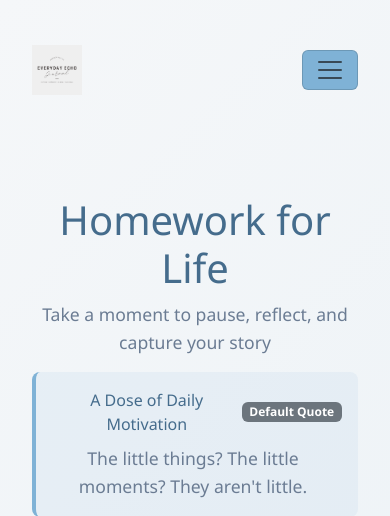
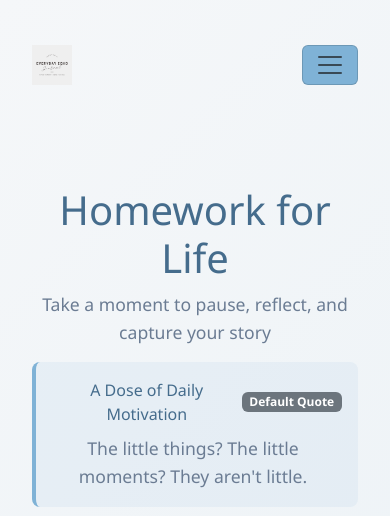
Before and after one commit to sheia/everydayecho, a Flask app: page / in a window 390 px wide. Shown: the top 516 px of the page. Run offline with Flask 3, Linux system fonts and the light colour scheme; the visitor is signed in with stand-in values (Sample User, id 1); some libraries are stand-ins or nearby versions.

Commit message:
Agent query: Please verify the following: 1. Are flash messages appearing in the top-right corner with proper styling and blur effect? 2. Is the logo properly sized (50px height) and maintaining aspect ratio? 3. Does the logo appear correctly in the navbar? 4. Is the layout responsive when viewing on different screen sizes?

```diff
--- a/static/css/custom.css
+++ b/static/css/custom.css
@@ -200,40 +200,33 @@
   transform: rotate(180deg);
 }
 
-.navbar-brand img {
-  max-height: 240px; /* Adjust the height as needed */
-  width: auto;      /* Maintain aspect ratio */
+.navbar-brand {
+    display: flex;
+    align-items: center; /* Ensures proper alignment */
+    height: auto;        /* Remove any fixed height */
 }
 
 /* Toast notifications styling */
 .toast-container {
-  padding: 1rem;
+  position: fixed;
+  top: 1rem;
+  right: 1rem;
   z-index: 1050;
+  max-width: 350px;
 }
 
 .toast {
-  min-width: 250px;
+  background: rgba(255, 255, 255, 0.95);
   backdrop-filter: blur(10px);
   border: none;
   margin-bottom: 0.75rem;
   box-shadow: 0 4px 6px rgba(0, 0, 0, 0.1);
-  opacity: 1 !important;
 }
 
 .toast .toast-body {
+  padding: 0.75rem 1rem;
   display: flex;
   align-items: center;
-  padding: 0.75rem 1rem;
-}
-
-.toast .btn-close {
-  padding: 0.75rem;
-  margin: 0;
-  opacity: 0.8;
-}
-
-.toast .btn-close:hover {
-  opacity: 1;
 }
 
 .toast .feather {
@@ -242,3 +235,16 @@
   stroke-width: 2.5;
   margin-right: 0.5rem;
 }
+
+/* Logo styling */
+.navbar-brand img {
+  max-height: 50px;
+  width: auto;
+  transition: transform 0.3s ease;
+}
+
+@media (max-width: 768px) {
+  .navbar-brand img {
+    max-height: 40px;
+  }
+}
```
